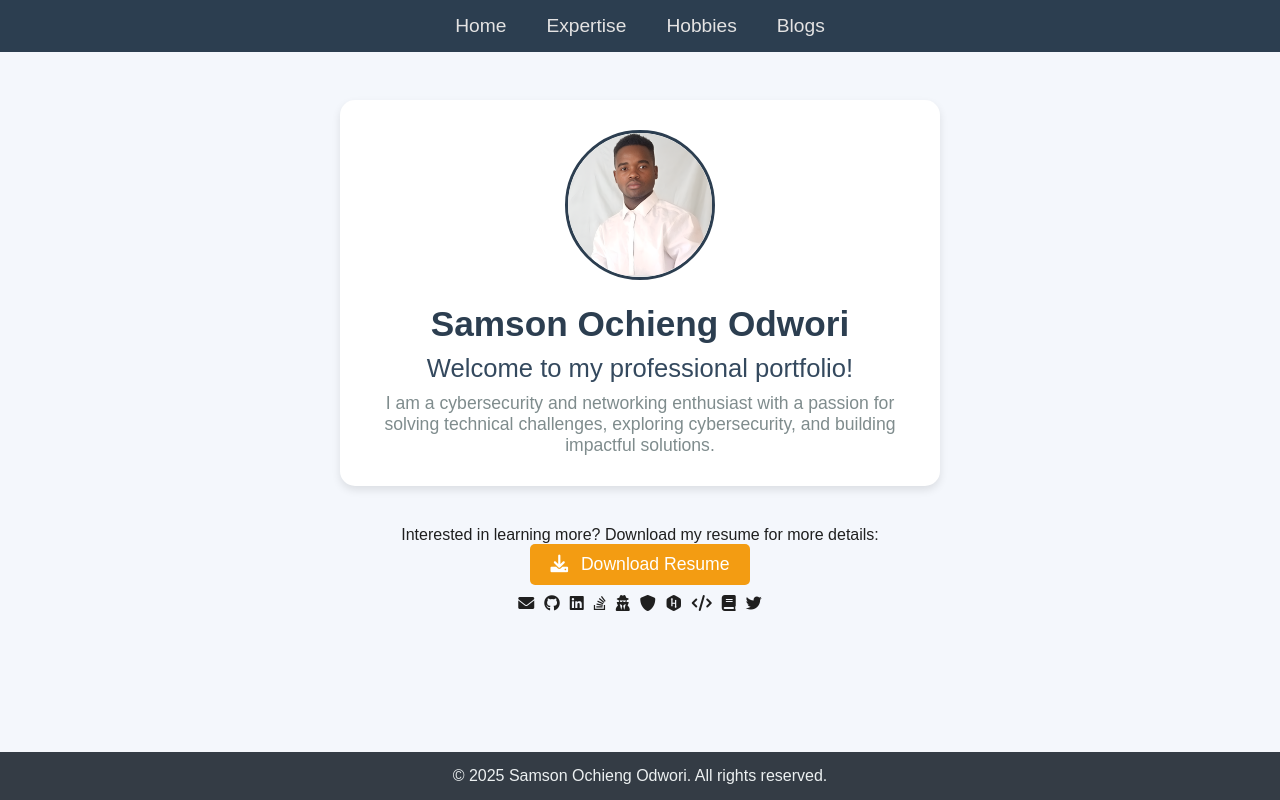
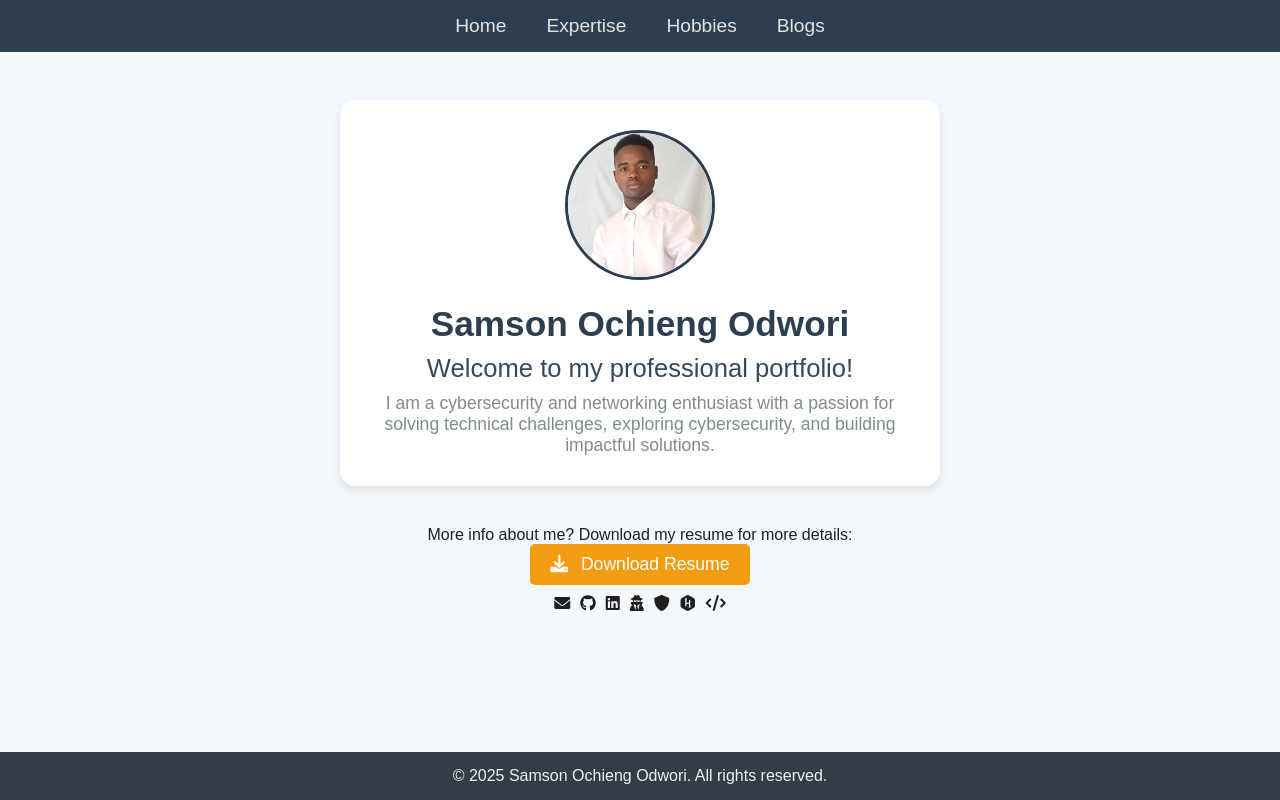
Before and after one commit to Codeveno/Portfolio, a plain HTML site: page index.html in a window 1280 px wide. Drawn offline with Linux system fonts and the light colour scheme.

Commit message:
Update index.html

```diff
--- a/index.html
+++ b/index.html
@@ -38,7 +38,7 @@
 <br>
    <!-- Resume Download Section -->
 <div class="resume-section">
-  <p>Interested in learning more? Download my resume for more details: </p>
+  <p>More info about me? Download my resume for more details: </p>
 
   <a href="https://raw.githubusercontent.com/Codeveno/Portfolio/main/samson%20resume.pdf" class="download-btn" target="_blank" download>
     <i class="fas fa-download"></i> Download Resume
@@ -51,13 +51,12 @@
       <a href="mailto:Samsono.odwori@gmail.com" target="_blank" title="Email" class="email"><i class="fas fa-envelope"></i></a>
       <a href="https://github.com/Codeveno" target="_blank" title="GitHub" class="github"><i class="fab fa-github"></i></a>
       <a href="https://www.linkedin.com/in/samson-odwori-959584344/" target="_blank" title="LinkedIn" class="linkedin"><i class="fab fa-linkedin"></i></a>
-      <a href="https://stackoverflow.com/users/22656369/codeveno" target="_blank" title="Stack Overflow" class="stackoverflow"><i class="fab fa-stack-overflow"></i></a>
+
       <a href="https://tryhackme.com/r/p/SODWORI71y5hsI" target="_blank" title="TryHackMe" class="tryhackme"><i class="fas fa-user-secret"></i></a>
       <a href="https://hackerone.com/renm?type=user" target="_blank" title="HackerOne" class="hackerone"><i class="fas fa-shield-alt"></i></a>
       <a href="https://www.hackerrank.com/profile/samsono_odwori" target="_blank" title="HackerRank" class="hackerrank"><i class="fab fa-hackerrank"></i></a>
       <a href="https://codeforces.com/profile/samsono.odwori" target="_blank" title="Codeforces" class="codeforces"><i class="fas fa-code"></i></a>
-      <a href="https://www.researchgate.net/profile/Samson-Ochieng-2" target="_blank" title="ResearchGate" class="researchgate"><i class="fas fa-book"></i></a>
-      <a href="https://x.com/OchiengO60914" target="_blank" title="Twitter" class="twitter"><i class="fab fa-twitter"></i></a>
+
     </div>
   </div>
 
```
